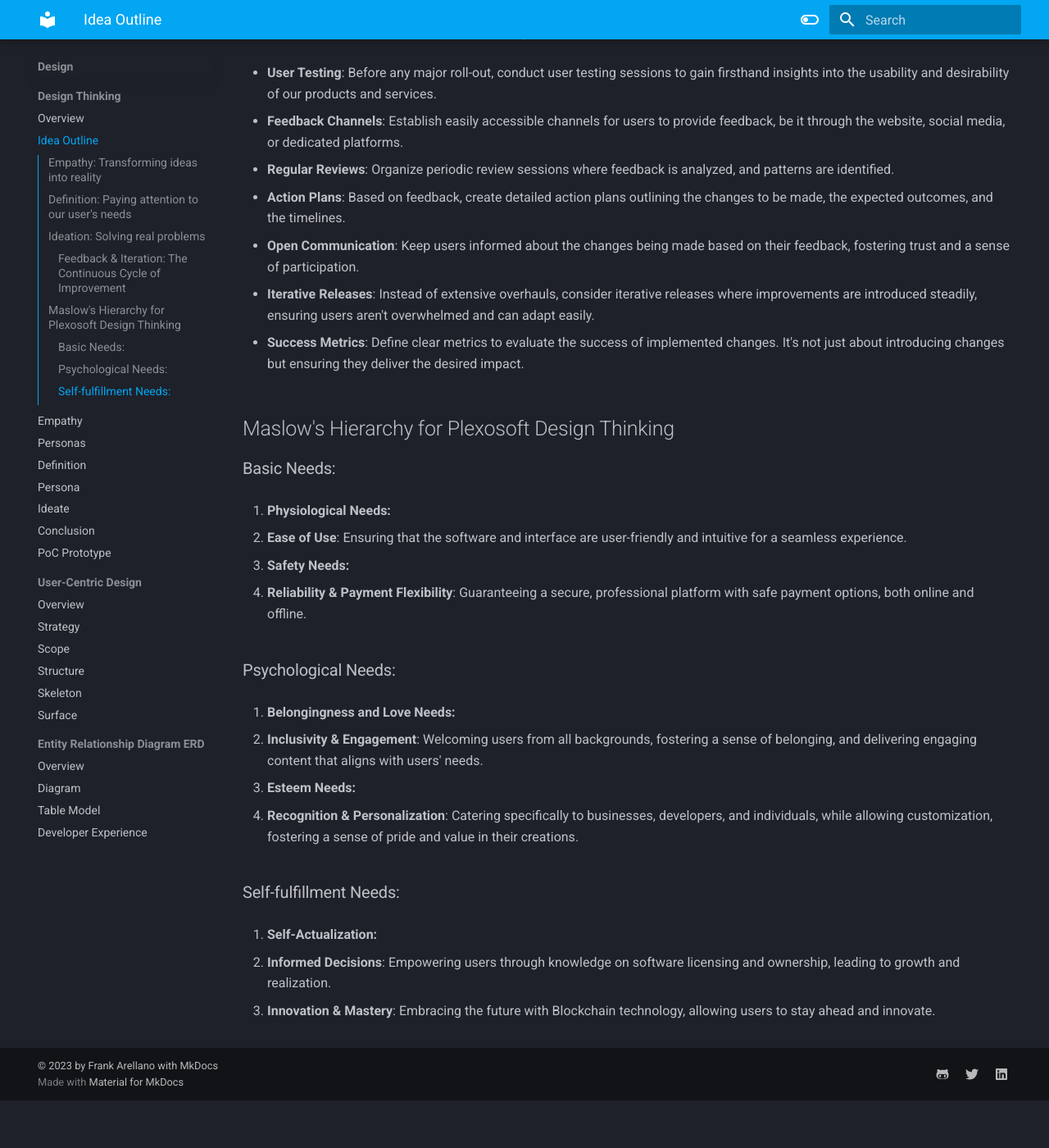
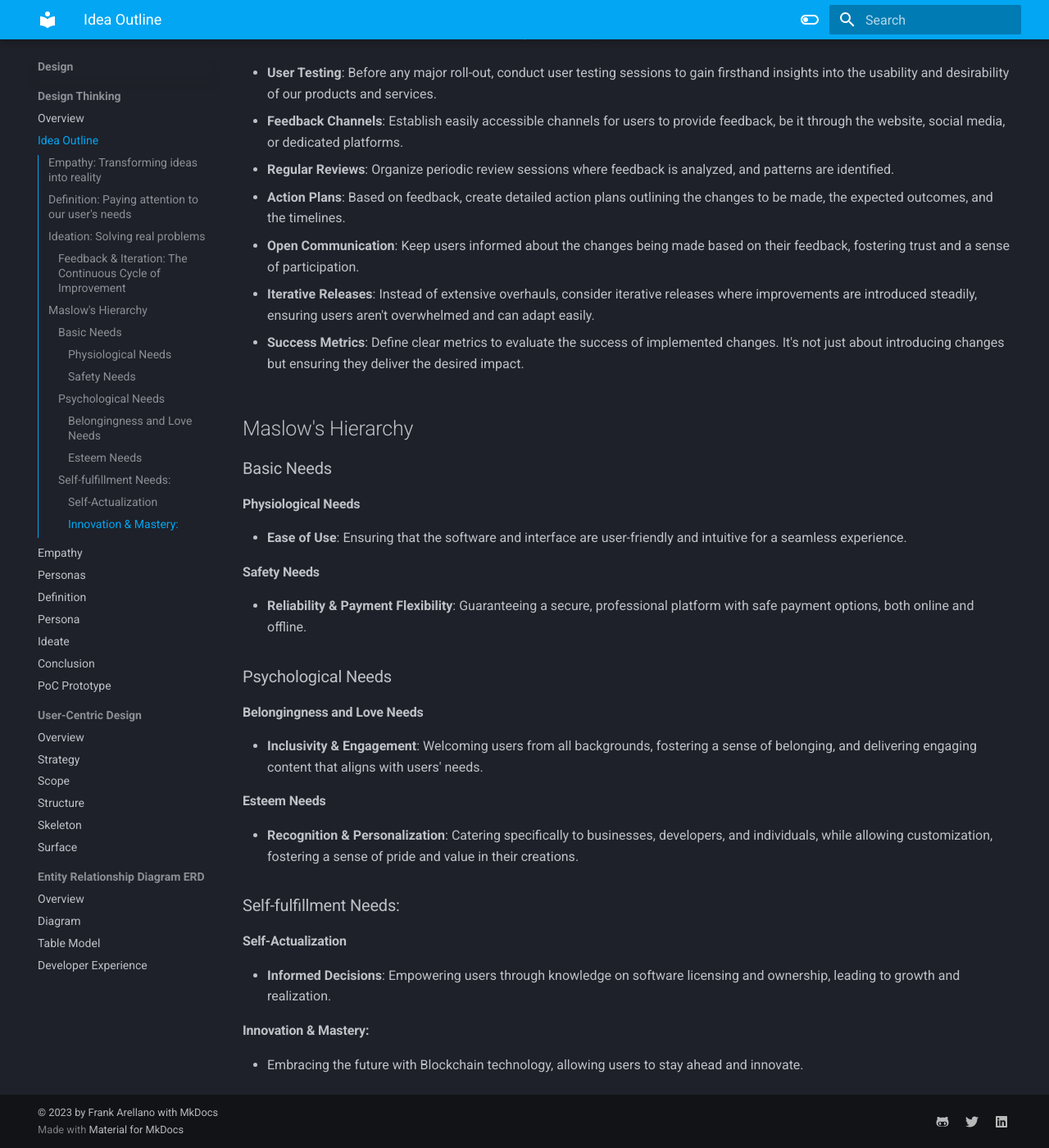
Before and after one commit to Code-Institute-Submissions/py, an MkDocs documentation site: the page built from docs/design-thinking/idea-outline/idea_outline.md, in a window 1280 px wide and 1400 px high, scrolled down 1920 px. Shown: the whole window at 82% size. Built offline with MkDocs 1.6.1 and Material for MkDocs 9.7.7, drawn with Linux system fonts in a browser that asks for light colours; before the commit the page ends 3262 px from its top, so only the background shows below that.

Commit message:
docs: perfecting idea outline

```diff
--- a/docs/design-thinking/idea-outline/idea_outline.md
+++ b/docs/design-thinking/idea-outline/idea_outline.md
@@ -82,32 +82,25 @@
 
 - **Success Metrics**: Define clear metrics to evaluate the success of implemented changes. It's not just about introducing changes but ensuring they deliver the desired impact.
 
-## Maslow's Hierarchy for Plexosoft Design Thinking
+## Maslow's Hierarchy
 
-### Basic Needs:
+### Basic Needs
 
-1. **Physiological Needs:**
+#### **Physiological Needs**
+- **Ease of Use**: Ensuring that the software and interface are user-friendly and intuitive for a seamless experience.
+#### **Safety Needs**
+- **Reliability & Payment Flexibility**: Guaranteeing a secure, professional platform with safe payment options, both online and offline.
 
-   - **Ease of Use**: Ensuring that the software and interface are user-friendly and intuitive for a seamless experience.
+### Psychological Needs
 
-2. **Safety Needs:**
-
-   - **Reliability & Payment Flexibility**: Guaranteeing a secure, professional platform with safe payment options, both online and offline.
-
-### Psychological Needs:
-
-3. **Belongingness and Love Needs:**
-
-   - **Inclusivity & Engagement**: Welcoming users from all backgrounds, fostering a sense of belonging, and delivering engaging content that aligns with users' needs.
-
-4. **Esteem Needs:**
-
-   - **Recognition & Personalization**: Catering specifically to businesses, developers, and individuals, while allowing customization, fostering a sense of pride and value in their creations.
+#### **Belongingness and Love Needs**
+- **Inclusivity & Engagement**: Welcoming users from all backgrounds, fostering a sense of belonging, and delivering engaging content that aligns with users' needs.
+#### **Esteem Needs**
+- **Recognition & Personalization**: Catering specifically to businesses, developers, and individuals, while allowing customization, fostering a sense of pride and value in their creations.
 
 ### Self-fulfillment Needs:
 
-5. **Self-Actualization:**
-
-   - **Informed Decisions**: Empowering users through knowledge on software licensing and ownership, leading to growth and realization.
-
-6. **Innovation & Mastery**: Embracing the future with Blockchain technology, allowing users to stay ahead and innovate.
+#### **Self-Actualization**
+- **Informed Decisions**: Empowering users through knowledge on software licensing and ownership, leading to growth and realization.
+#### **Innovation & Mastery**:
+- Embracing the future with Blockchain technology, allowing users to stay ahead and innovate.
```
